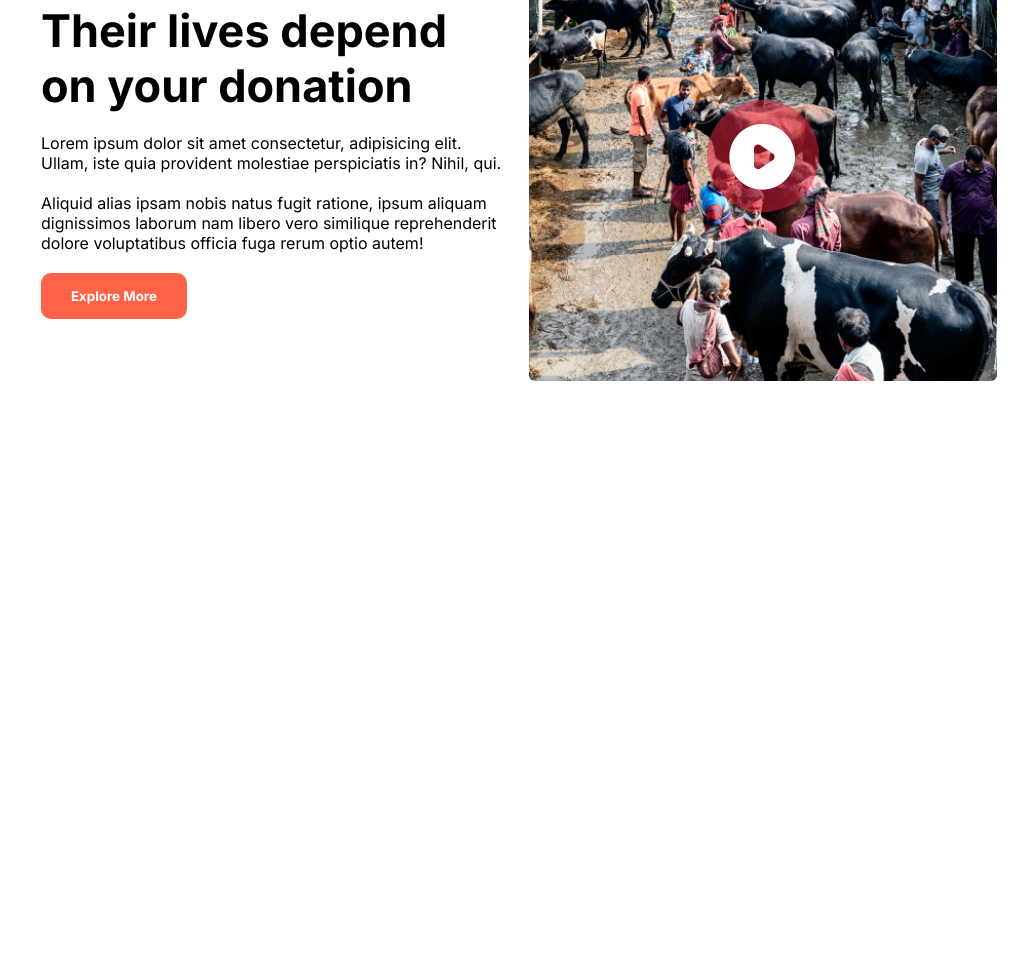
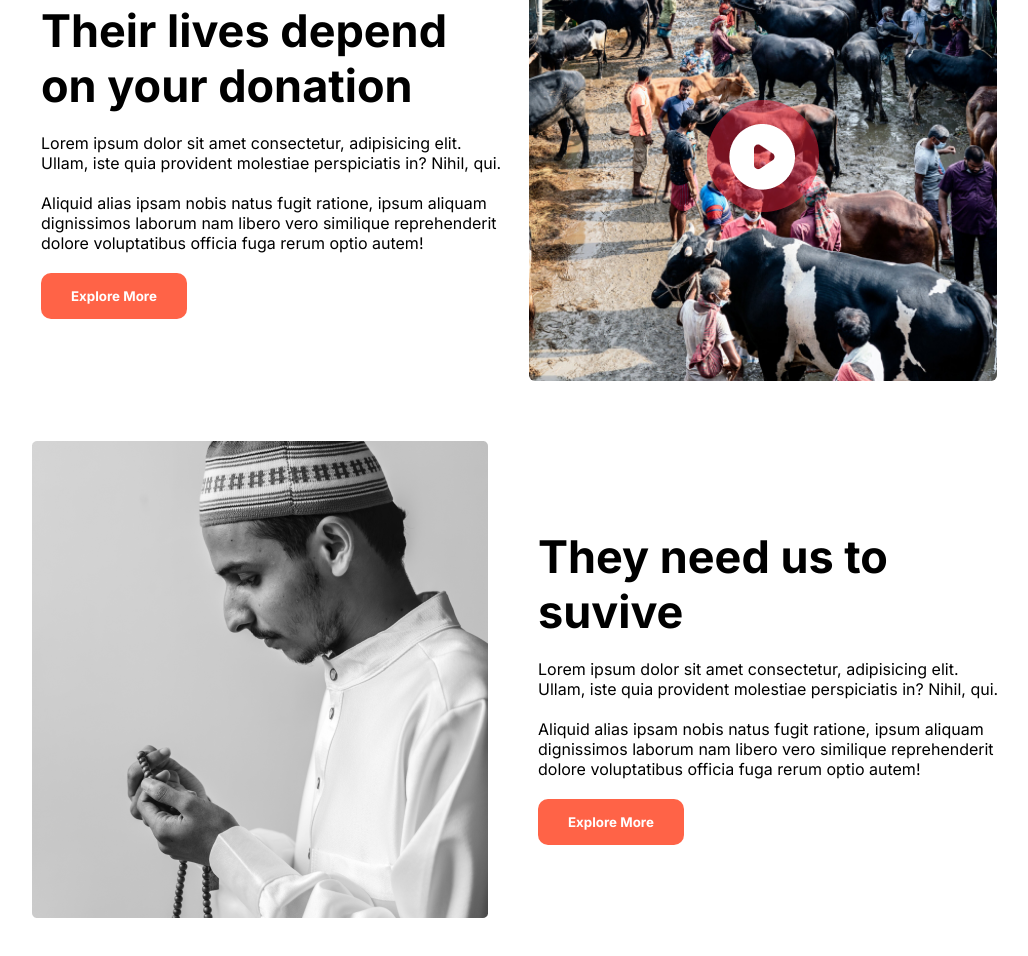
Before and after one commit to pksohag/eid-zakat, a plain HTML site: page index.html in a window 1280 px wide. Shown: the part 619-1575 px from the top of the page, without its empty margins (121-1149 px from the left). Before the commit the page ends 1050 px from the top, so only its background shows below. Drawn offline with Linux system fonts and the light colour scheme.

Commit message:
section 3 complete

```diff
--- a/index.html
+++ b/index.html
@@ -43,6 +43,23 @@
         </div>
 
     </section>
+    <section class="page-width">
+        <div class="content-container">
+            <div class="content-element3">
+                <img src="images/Rectangle 245.png" alt="">
+            </div>
+            <div class="content-element">
+                <h2>They need us to suvive</h2>
+                <p>Lorem ipsum dolor sit amet consectetur, adipisicing elit. Ullam, iste quia provident molestiae
+                    perspiciatis in? Nihil, qui. <br> <br> Aliquid alias ipsam nobis natus fugit ratione, ipsum aliquam
+                    dignissimos laborum nam libero vero similique reprehenderit dolore voluptatibus officia fuga rerum
+                    optio autem!</p>
+                <button class="button">Explore More</button>
+            </div>
+        </div>
+
+    </section>
+
 </body>
 
 </html>
--- a/style.css
+++ b/style.css
@@ -90,6 +90,10 @@ h2 {
     margin-bottom: 20px;
 }
 
+.content-element3 {
+    margin: 10px 40px 10px 10px;
+}
+
 .button {
     padding: 15px 30px;
     background-color: tomato;
```
